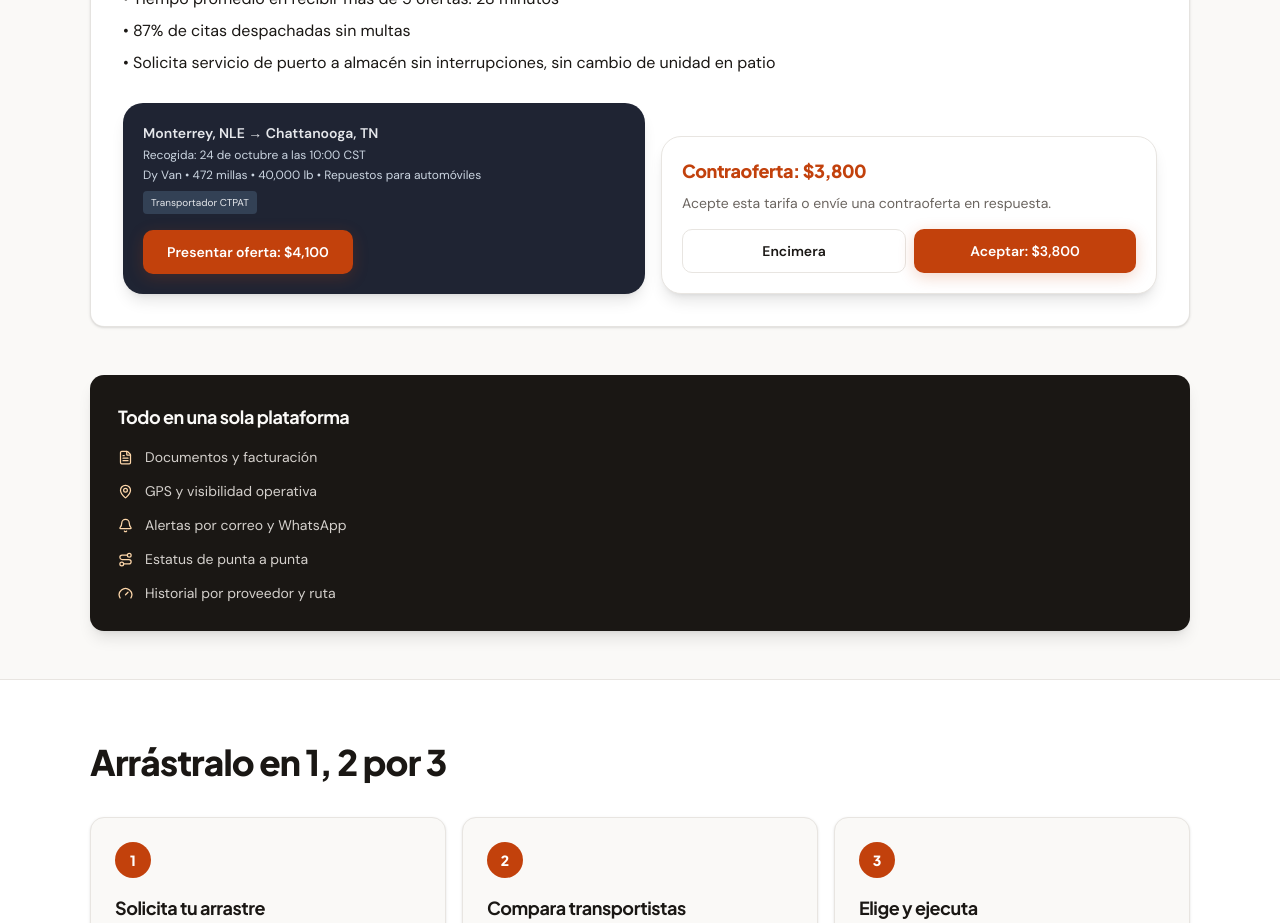
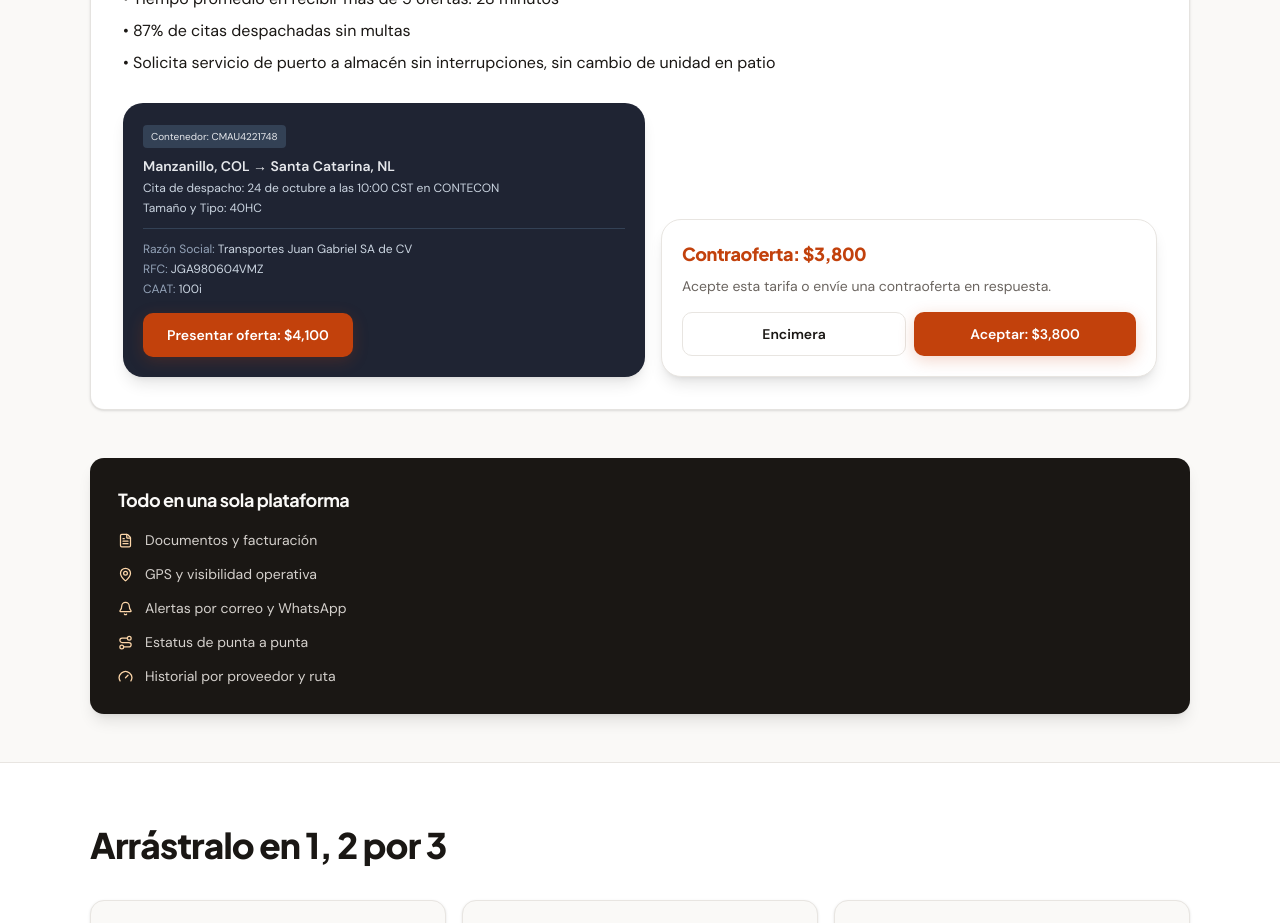
Before and after one commit to apollo-ex/arrastralo, a Next.js app: page /landing in a window 1280 px wide. Shown: the part 1740-2663 px from the top of the page. Built offline with nearby package versions, Linux system fonts and the light colour scheme.

Commit message:
Update second mock shipment details and carrier info block

```diff
--- a/app/landing/page.tsx
+++ b/app/landing/page.tsx
@@ -188,10 +188,17 @@ export default function LandingPage() {
 
               <div className="mt-7 grid gap-4 sm:grid-cols-[1fr_.95fr] items-end">
                 <div className="rounded-xl bg-[#1f2433] text-[#e5e7eb] p-4 sm:p-5 shadow-lg">
-                  <p className="font-semibold text-sm">Monterrey, NLE → Chattanooga, TN</p>
-                  <p className="text-xs text-[#cbd5e1] mt-1">Recogida: 24 de octubre a las 10:00 CST</p>
-                  <p className="text-xs text-[#cbd5e1] mt-1">Dy Van • 472 millas • 40,000 lb • Repuestos para automóviles</p>
-                  <span className="inline-block text-[10px] mt-2 rounded px-2 py-1 bg-[#334155]">Transportador CTPAT</span>
+                  <span className="inline-block text-[10px] mb-2 rounded px-2 py-1 bg-[#334155]">Contenedor: CMAU4221748</span>
+                  <p className="font-semibold text-sm">Manzanillo, COL → Santa Catarina, NL</p>
+                  <p className="text-xs text-[#cbd5e1] mt-1">Cita de despacho: 24 de octubre a las 10:00 CST en CONTECON</p>
+                  <p className="text-xs text-[#cbd5e1] mt-1">Tamaño y Tipo: 40HC</p>
+
+                  <div className="mt-3 border-t border-[#334155] pt-3 text-xs text-[#cbd5e1] space-y-1">
+                    <p><span className="text-[#94a3b8]">Razón Social:</span> Transportes Juan Gabriel SA de CV</p>
+                    <p><span className="text-[#94a3b8]">RFC:</span> JGA980604VMZ</p>
+                    <p><span className="text-[#94a3b8]">CAAT:</span> 100i</p>
+                  </div>
+
                   <div className="mt-4">
                     <Button className="bg-primary text-primary-foreground">Presentar oferta: $4,100</Button>
                   </div>
```
